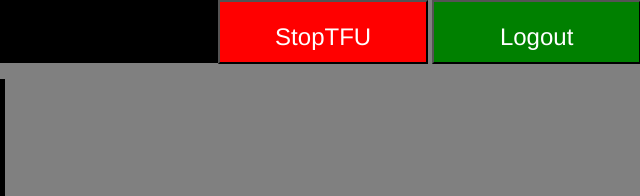
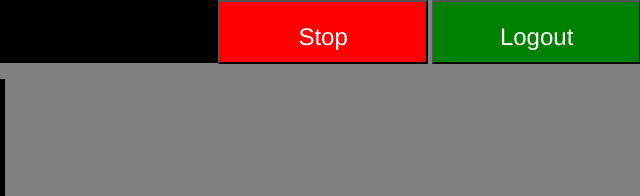
Before and after one commit to RoastVeg/SpotifyDJLive, a website: page site/views/room.html in a window 1280 px wide. Shown: the top 196 px of the page, 640-1280 px from the left. Drawn offline with nearby package versions, Linux system fonts and the light colour scheme; files whose address does not match are found by name.

Commit message:
Renamed stop button

```diff
--- a/site/views/room.html
+++ b/site/views/room.html
@@ -72,7 +72,7 @@
   </div>
 
 
-    <button style="background-color:red;color:white;width:16%;height:64px;" onclick="SDJLstop()"><h3>StopTFU</h3></button>
+    <button style="background-color:red;color:white;width:16%;height:64px;" onclick="SDJLstop()"><h3>Stop</h3></button>
 
 
   <a href="/logout"><button style="background-color:green;color:white;width:16%;height:64px;"><h3>Logout</h3></button></a>
```
